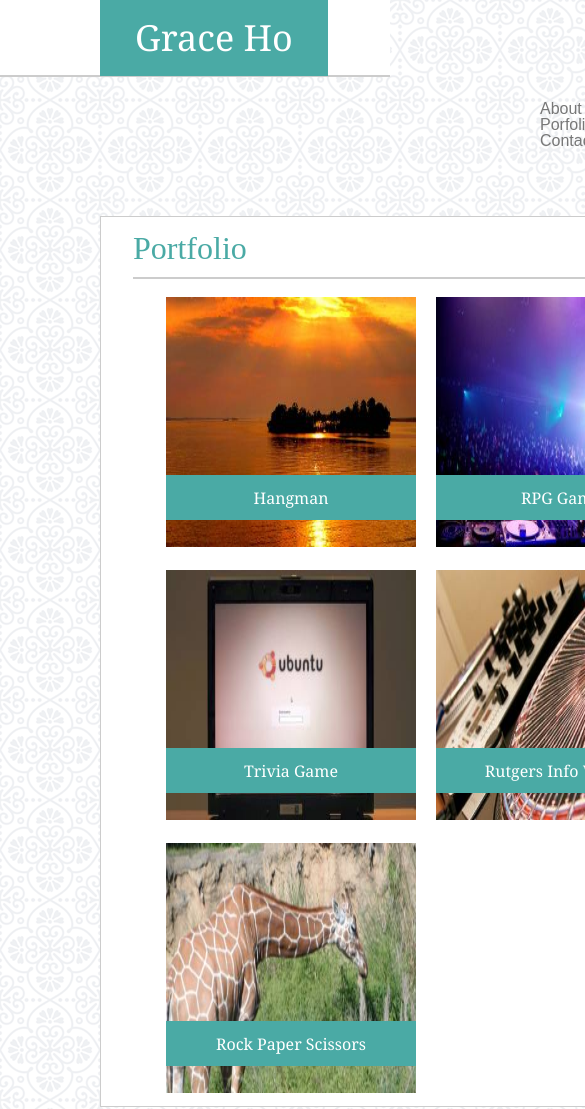
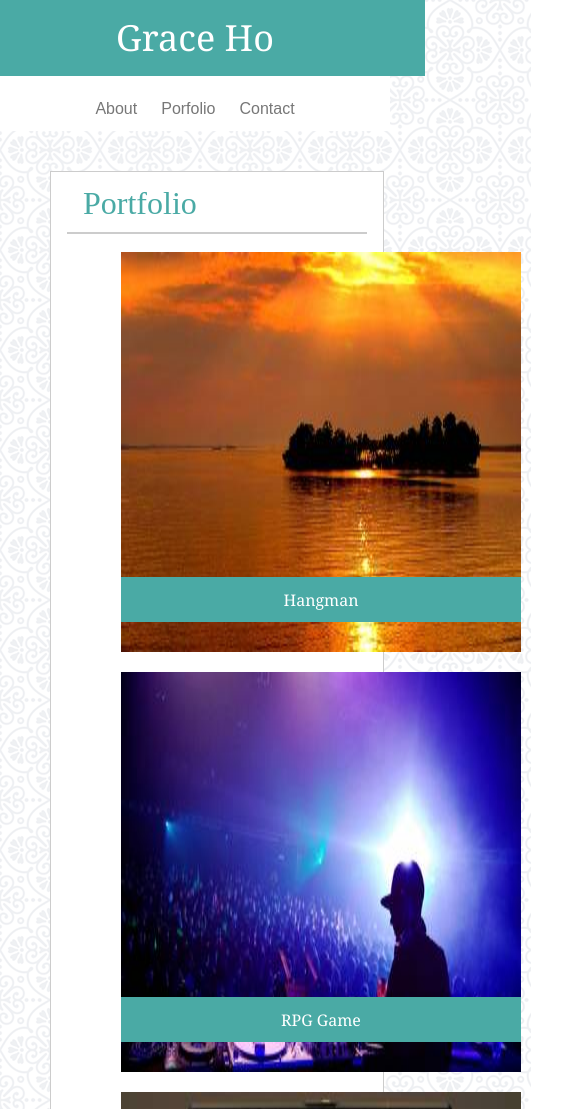
Before and after one commit to rainczech/Responsive-Portfolio, a plain HTML site: page portfolio.html in a window 390 px wide. Shown: the top 1109 px of the page, 585 px wide, since content can reach past the window. Drawn offline with Linux system fonts and the light colour scheme; a script that the page names is missing.

Commit message:
final product

```diff
--- a/assets/css/style.css
+++ b/assets/css/style.css
@@ -160,3 +160,102 @@ footer {
     font-size: 14px;
     border-top: #4aaaa5 solid 10px;
 }
+
+@media screen and (max-width: 980px) {
+    .contents {
+        margin-left: 330px;
+    }
+
+    .main-content {
+        width: 450px;
+    }
+
+    p {
+        margin-left: 30px;
+        margin-bottom: 10px;
+    }
+
+    .icons {
+        margin-left: 35px;
+    }
+}
+
+@media screen and (max-width: 768px) {
+    #name {
+        margin-left: 50px;
+    }
+    .contents {
+        margin-left: 225px;
+    }
+    .main-content {
+        width: 85%;
+        margin-left: 50px;
+    }
+
+    .social-media {
+        width: 85%;
+        margin-left: 50px;
+        margin-bottom: 50px;
+       }
+    .icons {
+        float: left;
+        margin-left: 0px;
+    }
+    .port-icons {
+        margin-left: 55px;
+        width: 100%;
+    }
+}
+
+@media screen and (max-width: 640px) {
+    #name {
+        width: 100%;
+        margin-left: 0px;
+        text-align: center;
+        padding-left: 0;
+    }
+
+    .contents {
+        width: 100%;
+        margin: 0;
+        background: #fff;
+        height: 30px;
+        text-align: center;
+    }
+    .port-icons {
+        margin-left: 0px;
+        width: 100%;
+    }
+    p {
+        font-size: 16px;
+    }
+
+    h4 {
+        width: 400px;
+    }
+    img {
+        width: 400px;
+        height: 400px;
+    }
+    .icons {
+        float: none;
+        display: block;
+        height: 400px;
+        width: 400px;
+        margin-left: 60px;
+
+    }
+    #profile-pic {
+        display: block;
+        float: none;
+        height: 300px;
+        width: 200px;
+        margin-left: auto;
+        margin-right: auto;
+    }
+
+    .sm-icon {
+        height: 40px;
+        width: 40px;
+    }
+}
--- a/portfolio.html
+++ b/portfolio.html
@@ -52,9 +52,9 @@
             <h3>Connect With Me</h3>
             <hr>
             <br>
-            <a href="https://github.com/rainczech" target="_blank"><img src="assets/images/if_mark-github_298822.png" height="40" width="40"></a>
-            <a href="https://www.linkedin.com/in/grace-ho-956291154/" target="_blank"><img src="assets/images/if_linkedin_386655.png" height="40" width="40"></a>
-            <a href="https://stackoverflow.com/users/9131471/grace-ho" target="_blank"><img src="assets/images/if_Stack_Overflow_1298710.png" height="40" width="40"></a>
+            <a href="https://github.com/rainczech" target="_blank"><img class="sm-icon" src="assets/images/if_mark-github_298822.png" height="40" width="40"></a>
+            <a href="https://www.linkedin.com/in/grace-ho-956291154/" target="_blank"><img class="sm-icon" src="assets/images/if_linkedin_386655.png" height="40" width="40"></a>
+            <a href="https://stackoverflow.com/users/9131471/grace-ho" target="_blank"><img class="sm-icon" src="assets/images/if_Stack_Overflow_1298710.png" height="40" width="40"></a>
         </div>
     </div>
         <footer>
```
Also changed, not shown: contact.html (+3 -3 lines), index.html (+3 -3 lines).
